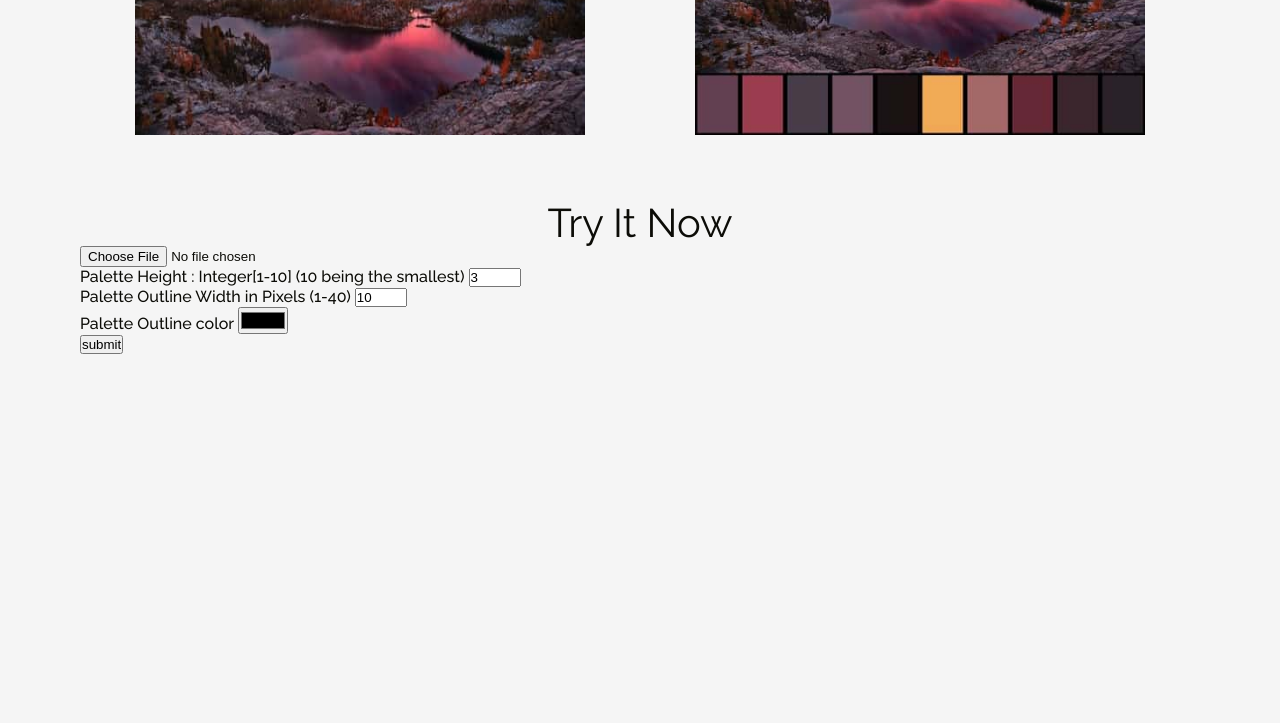
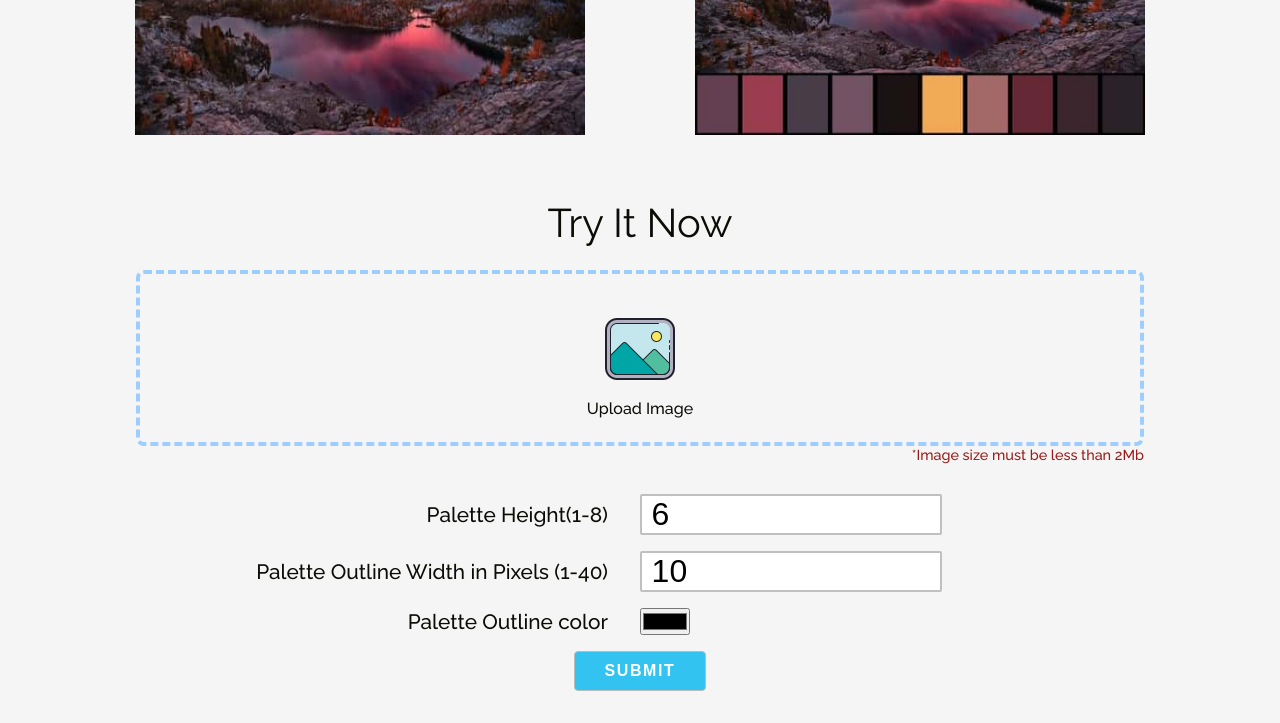
Before and after one commit to makkoncept/colorpalette, a Flask app: page / in a window 1280 px wide. Shown: the part 320-1043 px from the top of the page. Before the commit the page ends 674 px from the top, so only its background shows below. Run offline with Flask 2, Linux system fonts and the light colour scheme; some libraries are stand-ins or nearby versions.

Commit message:
style the form in index.html
Add javascript for complimenting the image upload input

```diff
--- a/colorpalette/static/css/style.css
+++ b/colorpalette/static/css/style.css
@@ -34,6 +34,103 @@ h2 {
   justify-content: space-around;
 }
 
+form {
+  display: flex;
+  flex-direction: column;
+  justify-content: flex-end;
+  align-items: center;
+  width: 90%;
+  margin: 0 auto;
+}
+
+.image-upload-wrapper {
+  margin: 1.5rem 0 3rem 0;
+  height: 11rem;
+  position: relative;
+  width: 100%;
+}
+
+.image-upload {
+  display: flex;
+  width: 100%;
+  height: 100%;
+  align-items: center;
+  justify-content: center;
+  flex-direction: column;
+  border: 4px dashed #9dceff;
+  border-radius: 0.5rem;
+  transition: background-color 0.25s ease-out;
+}
+
+.image-upload:hover {
+  background-color: #dbedff;
+}
+
+.image-input {
+  position: absolute;
+  top: 0;
+  left: 0;
+  width: 100%;
+  height: 100%;
+  opacity: 0;
+  outline: none;
+  cursor: pointer;
+}
+
+.image-upload-wrapper .undertext {
+  font-size: 0.9rem;
+  color: #991c19;
+  float: right;
+}
+
+.number-input {
+  width: 100%;
+  display: flex;
+
+  align-items: center;
+  padding-bottom: 1rem;
+}
+
+.number-input label {
+  display: inline-block;
+
+  width: 50%;
+  padding-right: 2rem;
+  font-size: 1.3rem;
+  text-align: right;
+}
+
+.number-input input[type="number"] {
+  width: 30%;
+  font-size: 2rem;
+  font-weight: 400;
+  padding-left: 0.6rem;
+  border-radius: 2px;
+  border: 2px solid rgb(192, 192, 192);
+}
+
+.submit-button {
+  color: #fff;
+  background-color: #33c3f0;
+  border-color: #33c3f0;
+
+  display: inline-block;
+  height: 2.5rem;
+  padding: 0 30px;
+  text-align: center;
+  font-size: 1rem;
+  font-weight: 600;
+  line-height: 38px;
+  letter-spacing: 0.1rem;
+  text-transform: uppercase;
+  text-decoration: none;
+  white-space: nowrap;
+  border-radius: 4px;
+  border: 1px solid #bbb;
+  cursor: pointer;
+}
+
+/* pictures.html */
 .image-wrapper {
   width: 70%;
   margin: auto;
--- /dev/null
+++ b/colorpalette/static/js/script.js
@@ -0,0 +1,11 @@
+const imageUpload = document.querySelector(".image-upload");
+const imageInput = document.querySelector(".image-input");
+const imageNameDiv = document.querySelector(".image-name");
+
+imageUpload.addEventListener("change", handleImageUpload);
+
+function handleImageUpload(event) {
+  console.log(event.target.files[0]);
+    const imageName = event.target.files[0].name;
+    imageNameDiv.innerText = imageName;
+}
--- a/colorpalette/templates/index.html
+++ b/colorpalette/templates/index.html
@@ -2,7 +2,7 @@
 <html lang="en">
   <head>
     <meta charset="utf-8" />
-    <title>Color-Palette</title>
+    <title>Color Palette</title>
     <meta name="description" content="" />
     <meta name="author" content="" />
 
@@ -29,37 +29,45 @@
         <img src="{{url_for('static', filename='images/4.jpg')}}" width="450" height="310" />
       </div>
       <h2 class="text-align-center">Try It Now</h2>
-          <div>
+      <form method="POST" enctype="multipart/form-data">
+        <div class="image-upload-wrapper">
           {{form.hidden_tag()}}
           <!-- prettier-ignore -->
-            {{form.photo(class="u-full-width")}}
+          <div class="image-upload">
+              {{form.photo(class="image-input")}}
+              <img src="/static/images/image-icon.png" alt="image icon">
+              <div class="subtitle">Upload Image</div>
+              <div class="image-name"></div>
               {% for error in form.photo.errors %}
               <span style="color: red">{{ error}}</span>
               {% endfor %}
             </div>
-          <div class="row">
-            <div class="six columns">
-              <label>Palette Height : Integer[1-10] (10 being the smallest)</label>
-              {{form.palette_height(class="u-full-width", value=3)}}
+          <p class="undertext">*Image size must be less than 2Mb</p>
+        </div>
+        <div class="number-input">
+          <label>Palette Height(1-8)</label>
+          {{form.palette_height(value=6, min=1, max=8)}}
           <!-- prettier-ignore -->
           {% for error in form.palette_height.errors %}
           <span style="color: red">{{ error}}</span>
           {% endfor %}
         </div>
-            <div class="six columns">
+        <div class="number-input">
           <label>Palette Outline Width in Pixels (1-40)</label>
-              {{form.palette_outline_width(class="u-full-width", value=10)}}
+          {{form.palette_outline_width(class="u-full-width", value=10, min=1, max=40)}}
           <!-- prettier-ignore -->
           {% for error in form.palette_outline_width.errors %}
           <span style="color: red">{{ error}}</span>
           {% endfor %}
         </div>
+        <div class="number-input">
           <label>Palette Outline color</label>
           <input type="color" name="palette_outline_color" value="white" />
         </div>
-          <input class="button-primary" type="submit" value="submit" />
+        <input class="submit-button" type="submit" value="submit" />
       </form>
     </div>
-    </div>
+
+    <script src="/static/js/script.js"></script>
   </body>
 </html>
```
Also changed, not shown: colorpalette/static/images/image-icon.png (added). Lines whose indentation alone changed are shown as unchanged.
